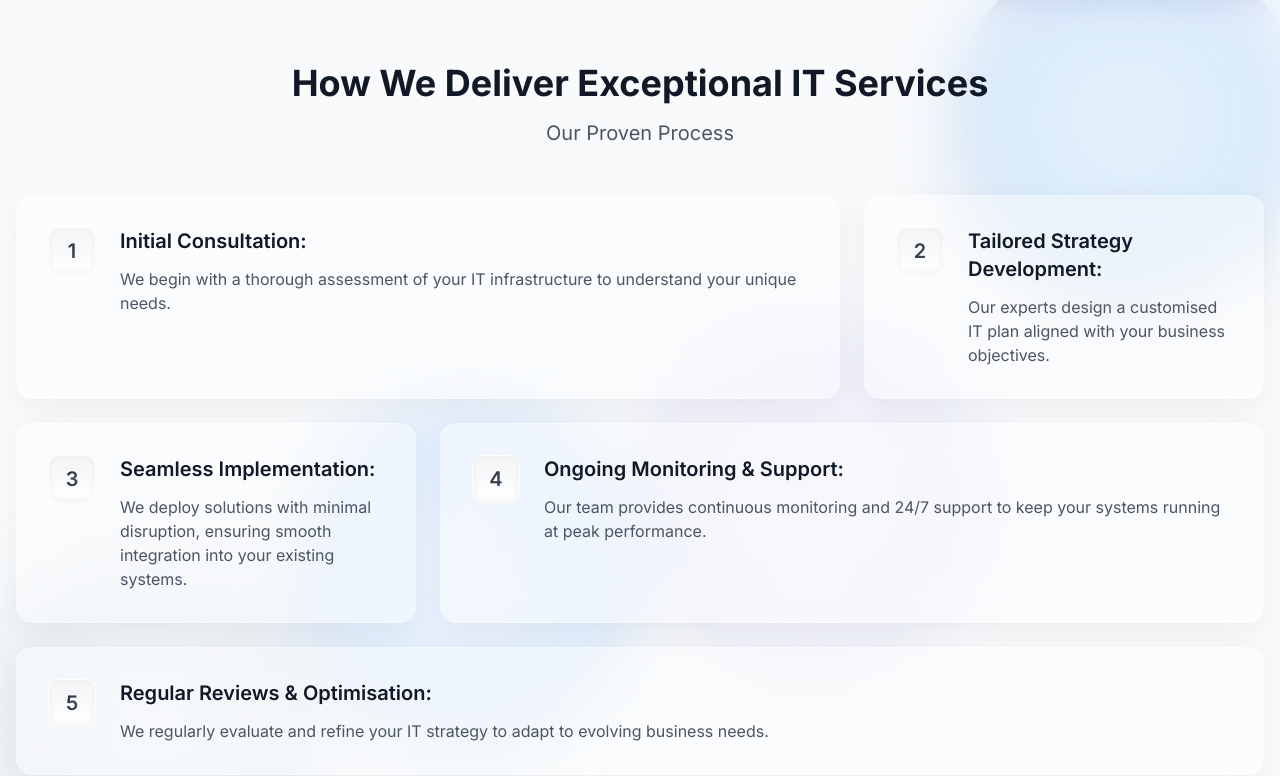
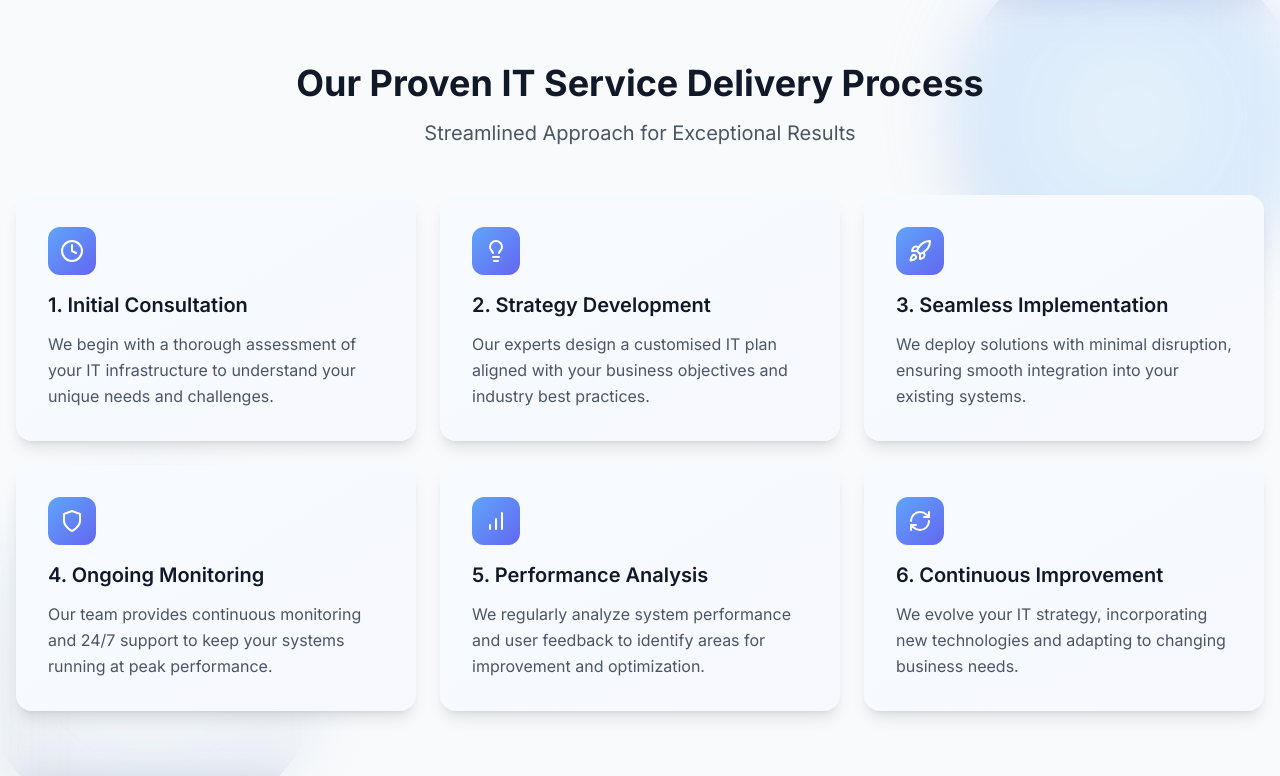
Before and after one commit to Kroszborg/webalora, a Next.js app: page / in a window 1280 px wide. Shown: the part 4395-5171 px from the top of the page. Built offline with nearby package versions, Linux system fonts and the light colour scheme.

Commit message:
Update ProcessSection.tsx

```diff
--- a/components/home/ProcessSection.tsx
+++ b/components/home/ProcessSection.tsx
@@ -4,39 +4,57 @@
 import { motion } from "framer-motion";
 import { SectionTitle } from "@/components/ui/section-title";
 import { GradientBlob } from "@/components/ui/gradient-blob";
+import {
+  Clock,
+  Lightbulb,
+  Rocket,
+  Shield,
+  BarChart,
+  RefreshCw,
+} from "lucide-react";
 
 const process = [
   {
-    title: "Initial Consultation:",
+    icon: Clock,
+    title: "Initial Consultation",
     description:
-      "We begin with a thorough assessment of your IT infrastructure to understand your unique needs.",
+      "We begin with a thorough assessment of your IT infrastructure to understand your unique needs and challenges.",
   },
   {
-    title: "Tailored Strategy Development:",
+    icon: Lightbulb,
+    title: "Strategy Development",
     description:
-      "Our experts design a customised IT plan aligned with your business objectives.",
+      "Our experts design a customised IT plan aligned with your business objectives and industry best practices.",
   },
   {
-    title: "Seamless Implementation:",
+    icon: Rocket,
+    title: "Seamless Implementation",
     description:
       "We deploy solutions with minimal disruption, ensuring smooth integration into your existing systems.",
   },
   {
-    title: "Ongoing Monitoring & Support:",
+    icon: Shield,
+    title: "Ongoing Monitoring",
     description:
       "Our team provides continuous monitoring and 24/7 support to keep your systems running at peak performance.",
   },
   {
-    title: "Regular Reviews & Optimisation:",
+    icon: BarChart,
+    title: "Performance Analysis",
     description:
-      "We regularly evaluate and refine your IT strategy to adapt to evolving business needs.",
+      "We regularly analyze system performance and user feedback to identify areas for improvement and optimization.",
+  },
+  {
+    icon: RefreshCw,
+    title: "Continuous Improvement",
+    description:
+      "We evolve your IT strategy, incorporating new technologies and adapting to changing business needs.",
   },
 ];
 
 export const ProcessSection: React.FC = () => {
   return (
     <section className="relative py-16 md:py-24 bg-[#f8fafc] overflow-hidden">
-      {/* Enhanced gradient blobs with more sophisticated colors */}
       <GradientBlob
         colors={["#e0f2fe", "#bfdbfe"]}
         className="top-0 right-0 w-[400px] h-[400px] md:w-[800px] md:h-[800px] opacity-60 -translate-y-1/3"
@@ -45,51 +63,36 @@
         colors={["#f1f5f9", "#e2e8f0"]}
         className="bottom-0 left-0 w-[350px] h-[350px] md:w-[700px] md:h-[700px] opacity-50 translate-y-1/3"
       />
-      <GradientBlob
-        colors={["#dbeafe", "#93c5fd"]}
-        className="top-1/2 left-1/4 w-[250px] h-[250px] md:w-[500px] md:h-[500px] opacity-30 -translate-x-1/2"
-      />
-      <GradientBlob
-        colors={["#ede9fe", "#c4b5fd"]}
-        className="bottom-1/4 right-1/4 w-[300px] h-[300px] md:w-[600px] md:h-[600px] opacity-20 translate-x-1/3"
-      />
 
       <div className="container relative mx-auto px-4">
         <SectionTitle
-          title="How We Deliver Exceptional IT Services"
-          subtitle="Our Proven Process"
+          title="Our Proven IT Service Delivery Process"
+          subtitle="Streamlined Approach for Exceptional Results"
         />
 
-        <div className="grid grid-cols-1 md:grid-cols-3 gap-6 max-w-7xl mx-auto">
+        <div className="grid grid-cols-1 md:grid-cols-2 lg:grid-cols-3 gap-6 max-w-7xl mx-auto">
           {process.map((step, index) => (
             <motion.div
               key={index}
-              className={`
-                ${index === 0 ? "md:col-span-2" : ""}
-                ${index === 3 ? "md:col-span-2" : ""}
-                ${index === 4 ? "md:col-span-3" : ""}
-              `}
               initial={{ opacity: 0, y: 20 }}
               whileInView={{ opacity: 1, y: 0 }}
               viewport={{ once: true, margin: "-100px" }}
               transition={{ delay: index * 0.1 }}
             >
-              <div className="group relative rounded-2xl h-full">
-                <div className="absolute inset-0 rounded-2xl bg-white/40 backdrop-blur-xl shadow-[0_8px_30px_rgb(0,0,0,0.05)] border border-white/20" />
+              <div className="group relative rounded-2xl h-full bg-white shadow-lg hover:shadow-xl transition-shadow duration-300">
+                <div className="absolute inset-0 rounded-2xl bg-gradient-to-br from-blue-50 to-indigo-50 opacity-50" />
                 <div className="relative p-6 md:p-8 h-full">
-                  <div className="flex flex-col md:flex-row items-start space-y-4 md:space-y-0 md:space-x-6">
+                  <div className="flex flex-col items-start space-y-4">
                     <div className="flex-shrink-0">
-                      <div className="w-12 h-12 rounded-xl bg-gradient-to-b from-gray-100 to-white shadow-[inset_0_-2px_6px_rgba(0,0,0,0.05)] border border-white/50 flex items-center justify-center">
-                        <span className="text-xl font-semibold bg-gradient-to-br from-gray-800 to-gray-600 bg-clip-text text-transparent">
-                          {index + 1}
-                        </span>
+                      <div className="w-12 h-12 rounded-xl bg-gradient-to-br from-blue-400 to-indigo-500 flex items-center justify-center">
+                        <step.icon className="w-6 h-6 text-white" />
                       </div>
                     </div>
                     <div className="space-y-3">
-                      <h3 className="text-lg md:text-xl font-semibold text-gray-900">
-                        {step.title}
+                      <h3 className="text-xl font-semibold text-gray-900 group-hover:text-blue-600 transition-colors duration-300">
+                        {index + 1}. {step.title}
                       </h3>
-                      <p className="text-sm md:text-base text-gray-600 leading-relaxed">
+                      <p className="text-base text-gray-600 leading-relaxed">
                         {step.description}
                       </p>
                     </div>
```
